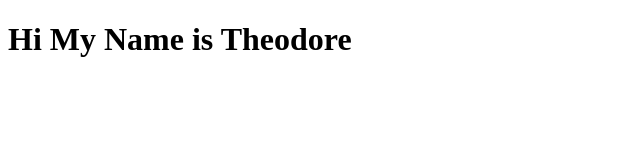
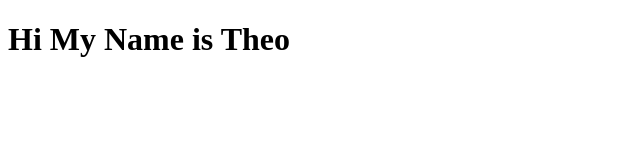
Before and after one commit to Theoligy/First-Github-Reposit, a plain HTML site: page index.html in a window 1280 px wide. Shown: the whole page, without its empty margins (0-640 px from the left). Drawn offline with Linux system fonts and the light colour scheme.

Commit message:
Shortened My Name

```diff
--- a/index.html
+++ b/index.html
@@ -7,6 +7,6 @@
     <title>Document</title>
 </head>
 <body>
-    <h1>Hi My Name is Theodore</h1>
+    <h1>Hi My Name is Theo</h1>
 </body>
 </html>
```
